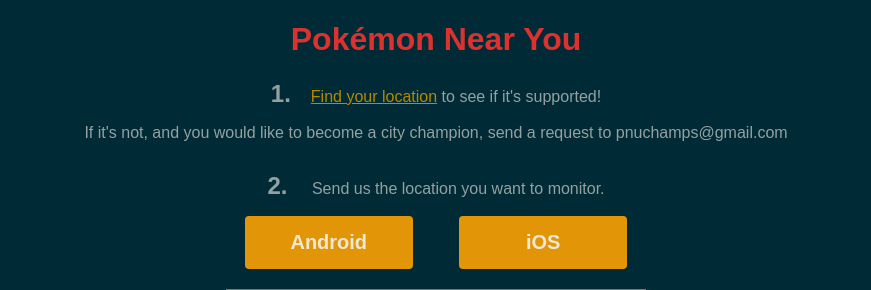
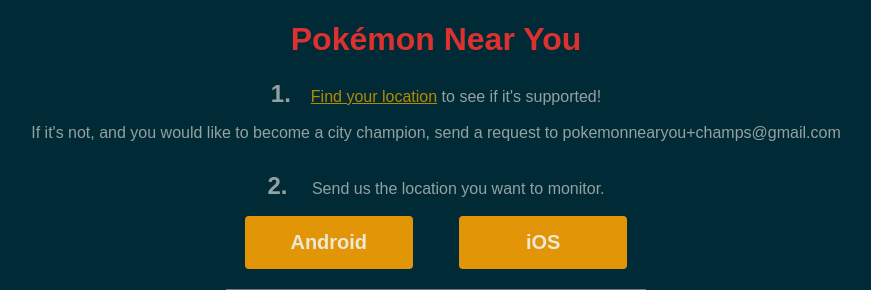
Before and after one commit to erasaur/pnu-website, a Flask app: page / in a window 1280 px wide. Shown: the top 290 px of the page, without its empty margins (204-1075 px from the left). Run offline with Flask 2, Linux system fonts and the light colour scheme.

Commit message:
since we can't register moar gmails...

```diff
--- a/app/templates/index.html
+++ b/app/templates/index.html
@@ -10,7 +10,7 @@
 <div id="enroll_container">
   <div class="enroll_step">
     <p><span class="enroll_step_number">1.</span><a href="{{url_for('locations') }}">Find your location</a> to see if it's supported! </p>
-    <p>If it's not, and you would like to become a city champion, send a request to pnuchamps@gmail.com</p>
+    <p>If it's not, and you would like to become a city champion, send a request to pokemonnearyou+champs@gmail.com</p>
   </div>
 
   <div class="enroll_step">
```
